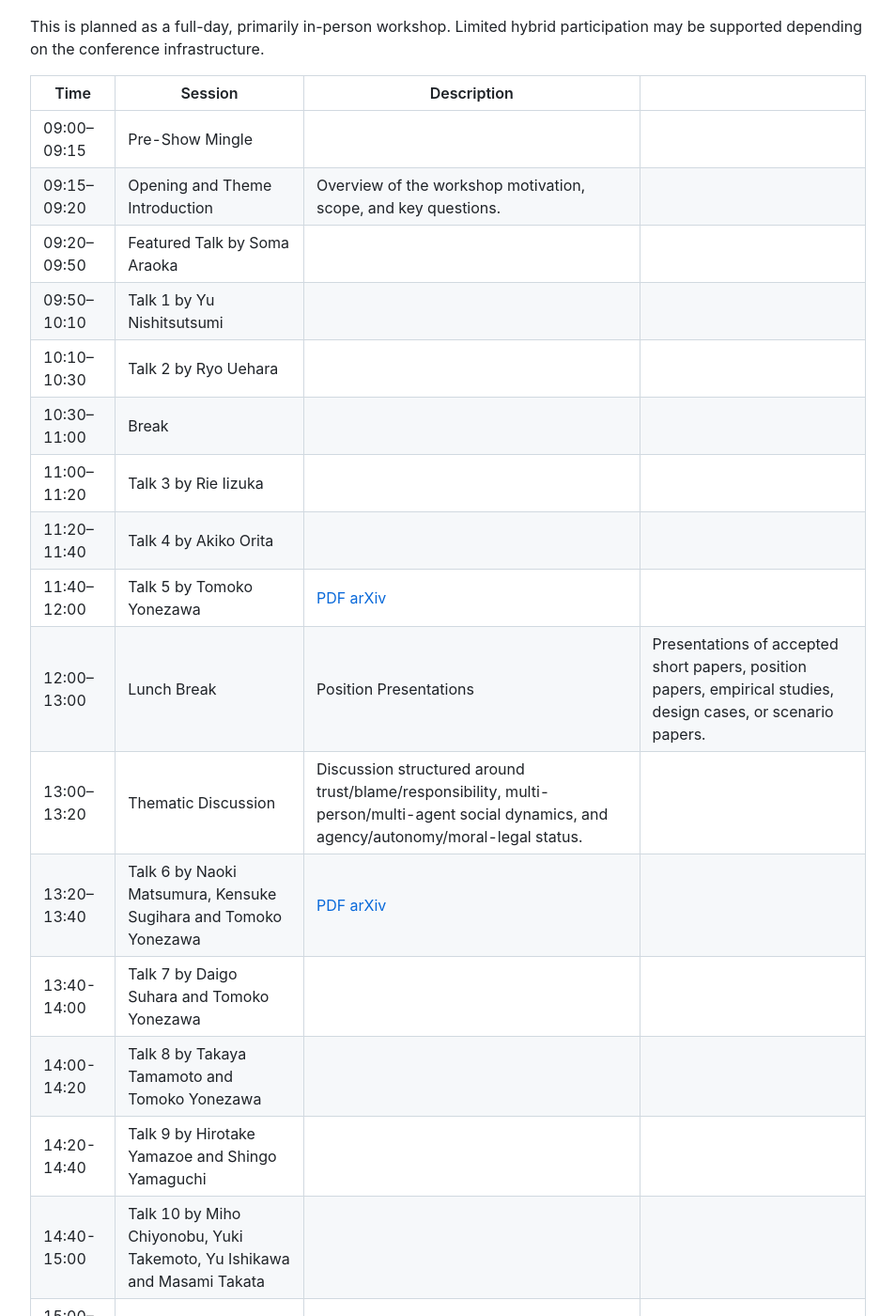
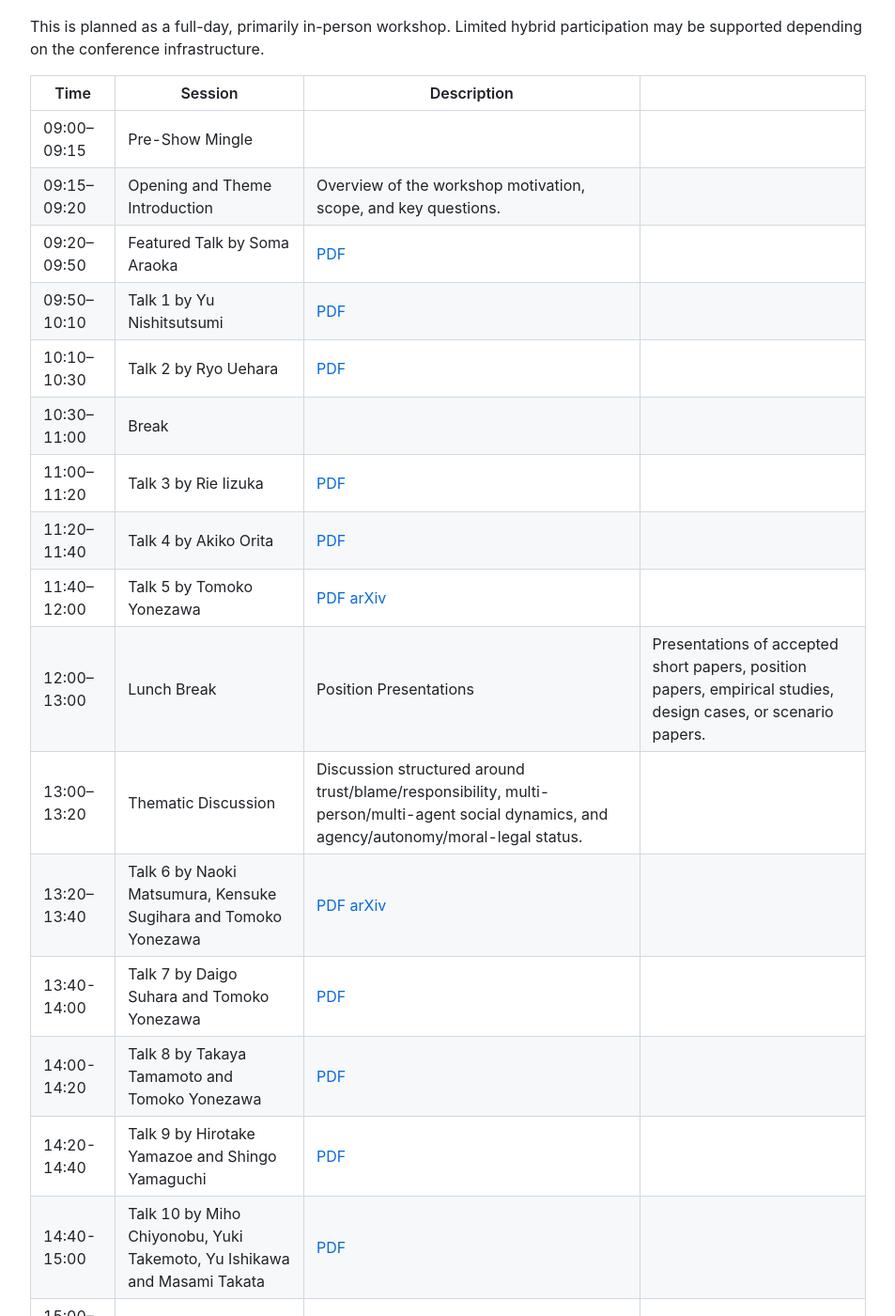
Before and after one commit to virtualcom-designlab/TBSA2026, a Jekyll site: the page built from program.md, in a window 1280 px wide and 1400 px high, scrolled down 606 px. Shown: the whole window at 94% size, without its empty margins (163-1116 px from the left). Built offline with Jekyll 4.4.1, drawn with Linux system fonts in a browser that asks for light colours; our own code applies the rules of GitHub Pages for plain Markdown files.

Commit message:
Update program.md

```diff
--- a/program.md
+++ b/program.md
@@ -18,23 +18,23 @@ Limited hybrid participation may be supported depending on the conference infras
 |---|---|---|
 | 09:00–09:15 | Pre-Show Mingle | |
 | 09:15–09:20 | Opening and Theme Introduction | Overview of the workshop motivation, scope, and key questions. | |
-| 09:20–09:50 | Featured Talk by Soma Araoka |  |
-| 09:50–10:10 | Talk 1 by Yu Nishitsutsumi | |
-| 10:10–10:30 | Talk 2 by Ryo Uehara | |
+| 09:20–09:50 | Featured Talk by Soma Araoka | [PDF](https://lab.yoneyone.net/tmp/tbsa2026pdf/TBSA2026_2nd_paper__8.pdf)  |
+| 09:50–10:10 | Talk 1 by Yu Nishitsutsumi | [PDF](https://lab.yoneyone.net/tmp/tbsa2026pdf/TBSA2026_2nd_paper__10.pdf)  |
+| 10:10–10:30 | Talk 2 by Ryo Uehara | [PDF](https://lab.yoneyone.net/tmp/tbsa2026pdf/TBSA2026_2nd_paper__2.pdf) |
 | 10:30–11:00 | Break |  |
-| 11:00–11:20 | Talk 3 by Rie Iizuka | |
-| 11:20–11:40 | Talk 4 by Akiko Orita | |
+| 11:00–11:20 | Talk 3 by Rie Iizuka | [PDF](https://lab.yoneyone.net/tmp/tbsa2026pdf/TBSA2026_2nd_paper__11.pdf) |
+| 11:20–11:40 | Talk 4 by Akiko Orita | [PDF](https://lab.yoneyone.net/tmp/tbsa2026pdf/TBSA2026_2nd_paper__4.pdf) |
 | 11:40–12:00 | Talk 5 by Tomoko Yonezawa | [PDF](https://lab.yoneyone.net/tmp/tbsa2026pdf/TBSA2026_2nd_paper__1.pdf) [arXiv](https://arxiv.org/abs/2610.29674)|
 | 12:00–13:00 | Lunch Break | Position Presentations | Presentations of accepted short papers, position papers, empirical studies, design cases, or scenario papers. |
 | 13:00–13:20 |Thematic Discussion | Discussion structured around trust/blame/responsibility, multi-person/multi-agent social dynamics, and agency/autonomy/moral-legal status. |
 | 13:20–13:40 | Talk 6 by Naoki Matsumura, Kensuke Sugihara and Tomoko Yonezawa | [PDF](https://lab.yoneyone.net/tmp/tbsa2026pdf/TBSA2026_2nd_paper__6.pdf) [arXiv](https://arxiv.org/abs/2610.38536) |
-| 13:40-14:00 | Talk 7 by Daigo Suhara and Tomoko Yonezawa | |
-| 14:00-14:20 | Talk 8 by Takaya Tamamoto and Tomoko Yonezawa | |
-| 14:20-14:40 | Talk 9 by Hirotake Yamazoe and Shingo Yamaguchi | |
-| 14:40-15:00 | Talk 10 by Miho Chiyonobu, Yuki Takemoto, Yu Ishikawa and Masami Takata | |
+| 13:40-14:00 | Talk 7 by Daigo Suhara and Tomoko Yonezawa | [PDF](https://lab.yoneyone.net/tmp/tbsa2026pdf/TBSA2026_2nd_paper__5.pdf) |
+| 14:00-14:20 | Talk 8 by Takaya Tamamoto and Tomoko Yonezawa | [PDF](https://lab.yoneyone.net/tmp/tbsa2026pdf/TBSA2026_2nd_paper__9.pdf) |
+| 14:20-14:40 | Talk 9 by Hirotake Yamazoe and Shingo Yamaguchi | [PDF](https://lab.yoneyone.net/tmp/tbsa2026pdf/TBSA2026_2nd_paper__13.pdf) |
+| 14:40-15:00 | Talk 10 by Miho Chiyonobu, Yuki Takemoto, Yu Ishikawa and Masami Takata | [PDF](https://lab.yoneyone.net/tmp/tbsa2026pdf/TBSA2026_2nd_paper__7.pdf) |
 | 15:00–15:30 | Break |  |
-| 15:30-15:50 | Talk 11 by Jaeyoun You | |
-| 15:50-16:10 | Talk 12 by Kunihiko Saito | |
+| 15:30-15:50 | Talk 11 by Jaeyoun You | [PDF](https://lab.yoneyone.net/tmp/tbsa2026pdf/TBSA2026_2nd_paper__12.pdf) |
+| 15:50-16:10 | Talk 12 by Kunihiko Saito | [PDF](https://lab.yoneyone.net/tmp/tbsa2026pdf/TBSA2026_2nd_paper__3.pdf) |
 | 16:10-16:30 | Panel Discussion | Cross-disciplinary discussion connecting HAI, social robotics, AI ethics, philosophy, law, and design perspectives. |
 | 16:30–17:00 | Breakout Group Activity / Issue Mapping | Small-group discussion to identify key issues, research gaps, design questions, and application scenarios. |
 | 17:00–17:10 | Final Synthesis and Future Agenda | Synthesis of discussion outcomes, including a preliminary issue map, future research agenda, and possible follow-up activities. |
```
